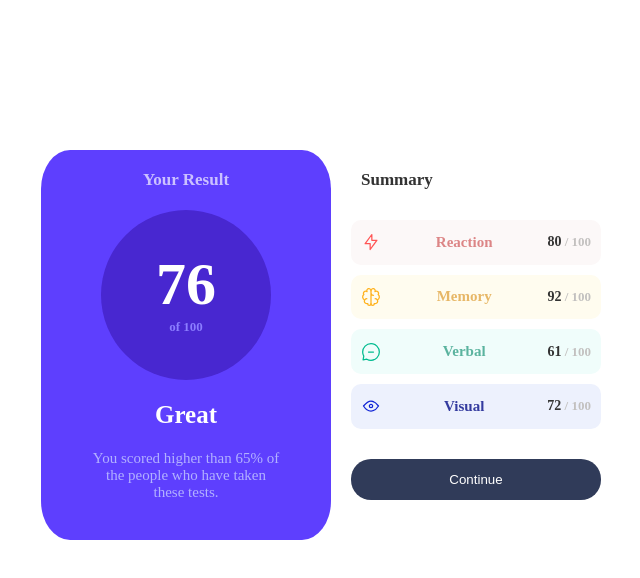
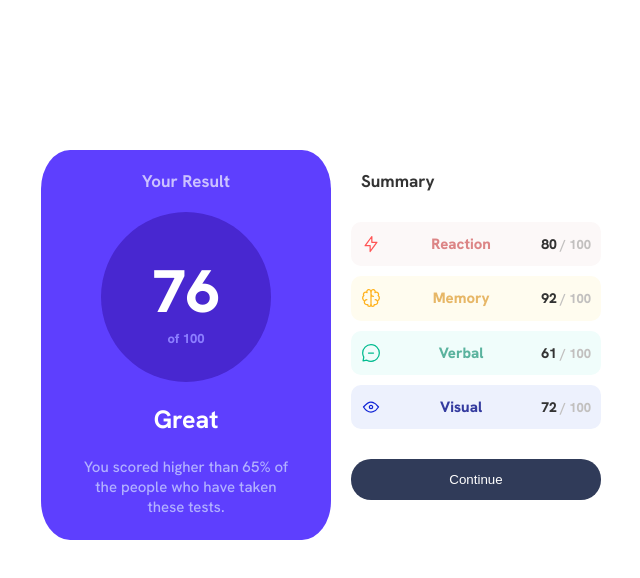
Before and after one commit to camilarosana/Results-summary-frontend-mentor, a plain HTML site: page index.html in a window 1280 px wide. Shown: the top 578 px of the page, without its empty margins (389-1029 px from the left). Drawn offline with Linux system fonts and the light colour scheme.

Commit message:
mudança na fonte

```diff
--- a/assets/css/style.css
+++ b/assets/css/style.css
@@ -3,6 +3,7 @@
 body {
     margin: 0;
     width: 1440px;
+    font-family: Hanken Grotesk, sans-serif;
 }
 section {
     display: flex;
```
